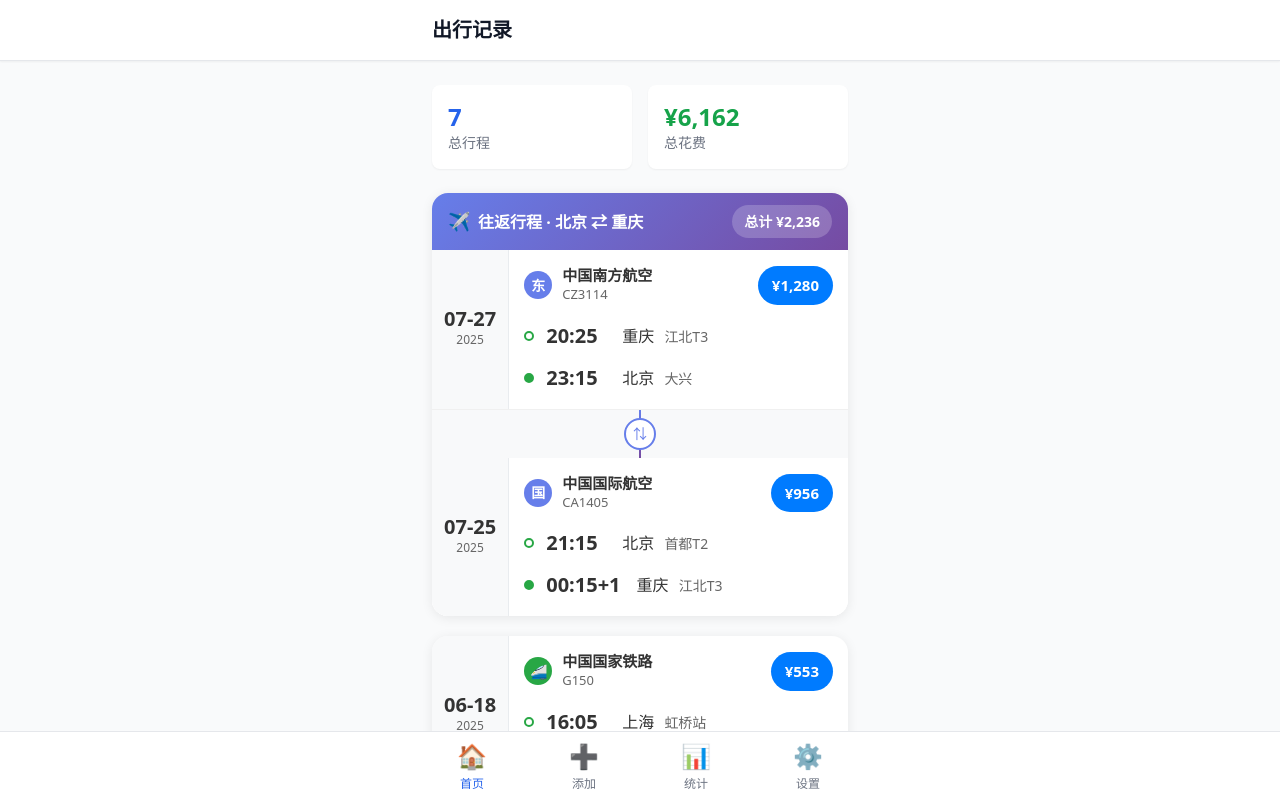
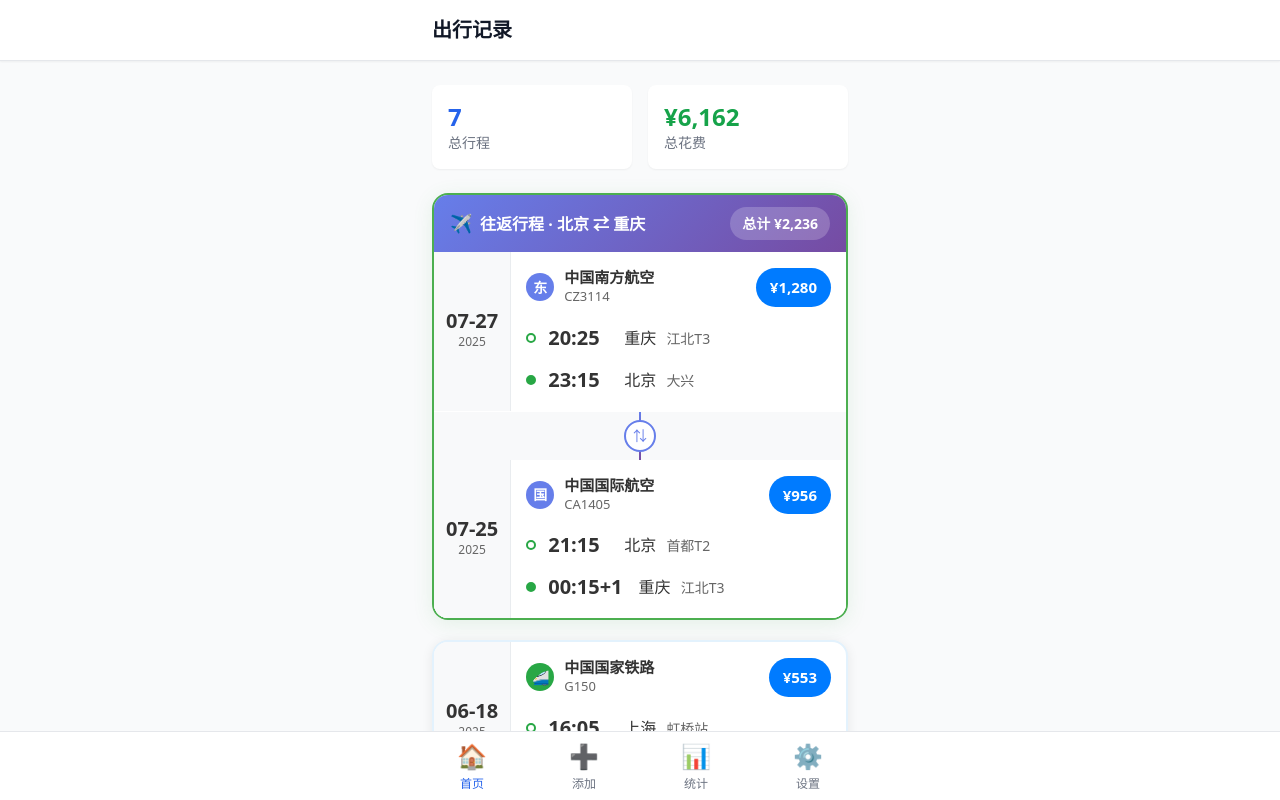
Before and after one commit to xiaoti12/simple_transport, a Vue app: page / in a window 1280 px wide. In both pictures the pointer is over the element 640 px from the left and 404 px from the top of the page. Shown: the top 800 px of the page. Built offline with nearby package versions, Linux system fonts and the light colour scheme.

Commit message:
优化卡片样式

```diff
--- a/src/components/RoundTripCard.vue
+++ b/src/components/RoundTripCard.vue
@@ -48,8 +48,15 @@ const totalPrice = computed(() => {
   border-radius: 16px;
   margin-bottom: 20px;
   box-shadow: 0 2px 12px rgba(0, 0, 0, 0.08);
+  border: 2px solid #e8f5e8;
   overflow: hidden;
   position: relative;
+  transition: all 0.2s ease;
+}
+
+.round-trip-container:hover {
+  border-color: #4caf50;
+  box-shadow: 0 4px 20px rgba(76, 175, 80, 0.12);
 }
 
 .round-trip-header {
@@ -89,11 +96,17 @@ const totalPrice = computed(() => {
   margin-bottom: 0;
   box-shadow: none;
   border-radius: 0;
+  border: none;
   border-bottom: 1px solid #f0f0f0;
 }
 
 .round-trip-content :deep(.trip-card:last-child) {
   border-bottom: none;
+}
+
+.round-trip-content :deep(.trip-card:hover) {
+  border-color: transparent;
+  box-shadow: none;
 }
 
 
--- a/src/components/TripCard.vue
+++ b/src/components/TripCard.vue
@@ -182,13 +182,20 @@ function goToDetail() {
   border-radius: 16px;
   margin-bottom: 15px;
   box-shadow: 0 2px 12px rgba(0, 0, 0, 0.08);
+  border: 2px solid #e3f2fd;
   overflow: hidden;
   position: relative;
-  transition: transform 0.2s ease;
+  transition: all 0.2s ease;
+}
+
+.trip-card:hover {
+  border-color: #2196f3;
+  box-shadow: 0 4px 20px rgba(33, 150, 243, 0.12);
 }
 
 .trip-card:active {
   transform: scale(0.98);
+  border-color: #1976d2;
 }
 
 .date-section {
```
